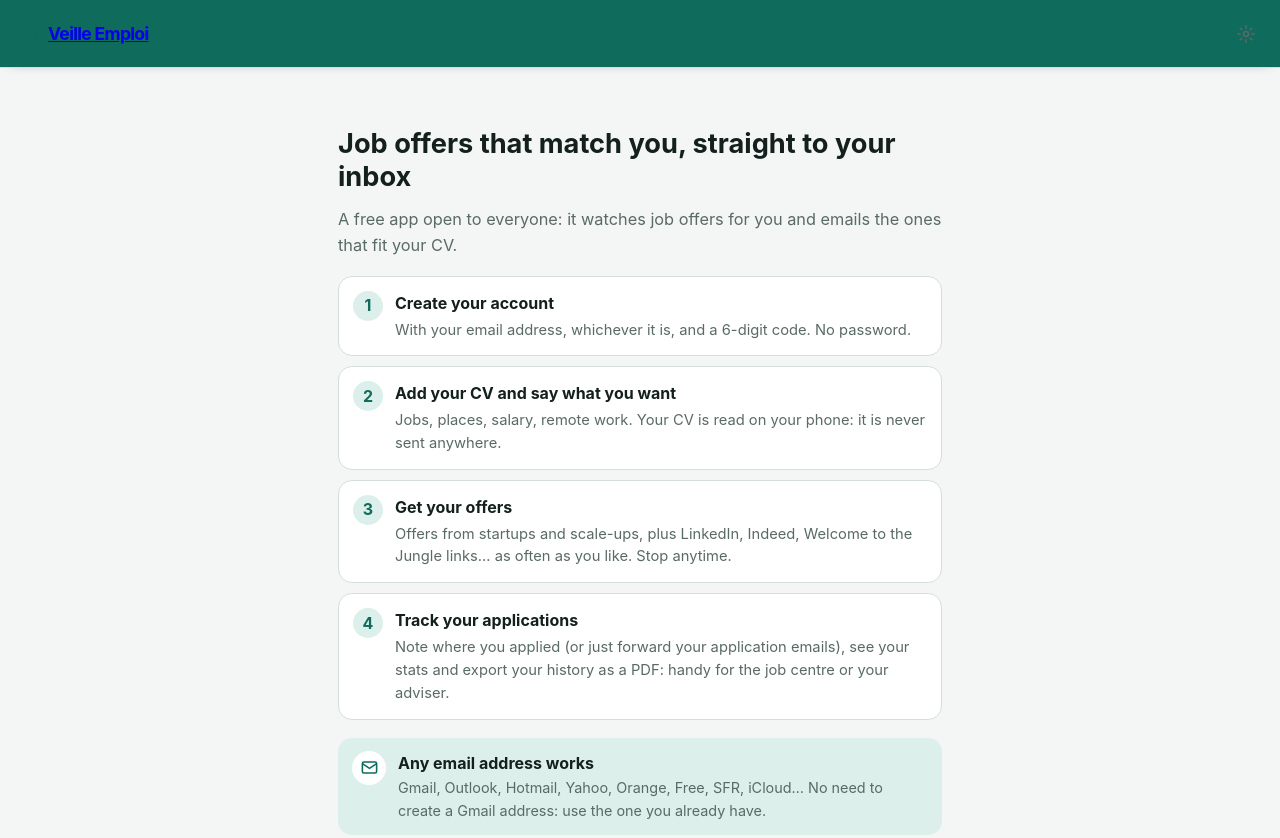
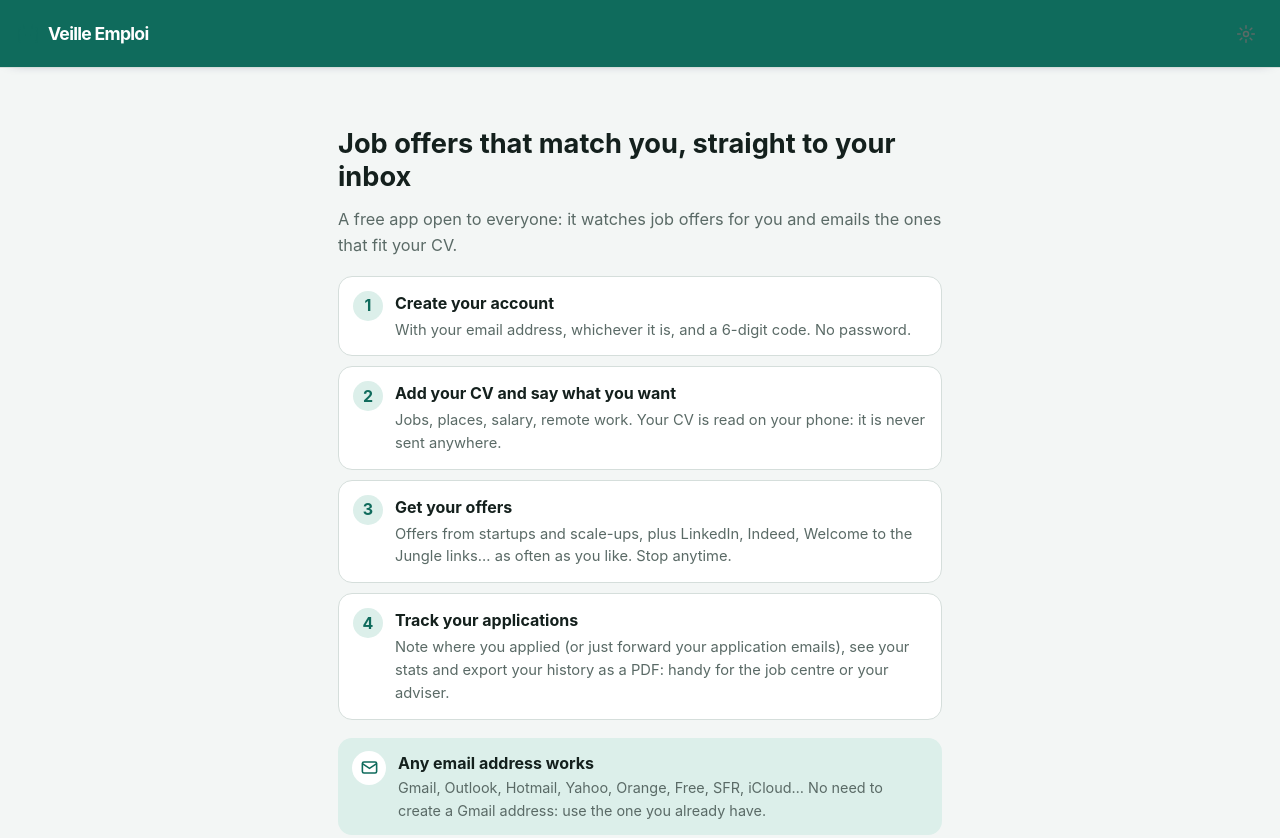
Before and after one commit to rdzoagbe/veille-emploi, a website with bundled scripts: page index.html in a window 1280 px wide. Shown: the top 838 px of the page. Built offline with nearby package versions, Linux system fonts and the light colour scheme.

Commit message:
Return home from brand logo: workspace.css

```diff
--- a/workspace.css
+++ b/workspace.css
@@ -61,3 +61,5 @@ dialog::backdrop{background:#15193777}dialog .sheet{border-radius:18px}.landing{
 
 .bottom-nav .mobile-label{display:none}
 @media(max-width:899px){.bottom-nav .mobile-label{display:block}.bottom-nav .desktop-label{display:none}#settings{margin:auto 0 0;width:100%;max-height:92dvh}#settings .sheet{border-radius:20px 20px 0 0;padding-bottom:calc(20px + env(safe-area-inset-bottom,0px))}}
+
+.brand-home{color:inherit;text-decoration:none;cursor:pointer}.brand-home:focus-visible{outline:2px solid var(--accent);outline-offset:4px;border-radius:6px}.sidebar-brand.brand-home:focus-visible{outline-color:#a9aaff}.brand-home:hover{opacity:.88}
```
